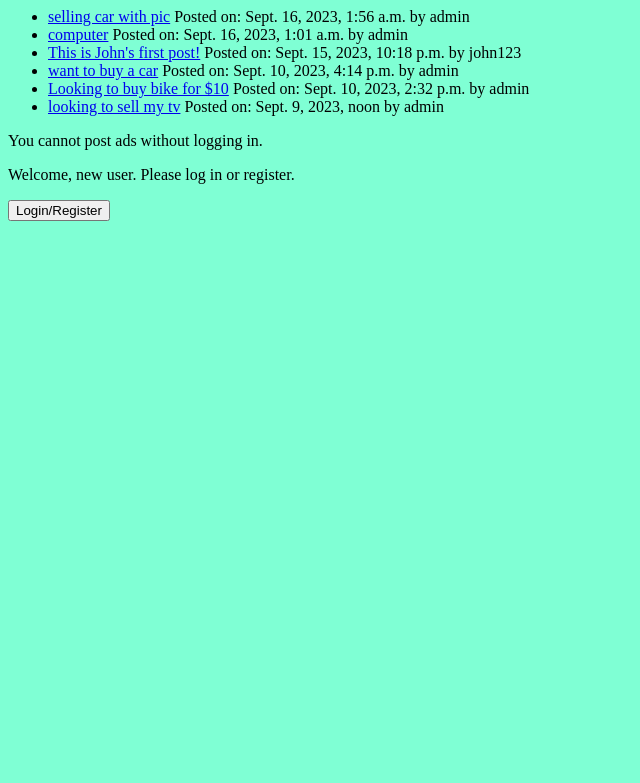
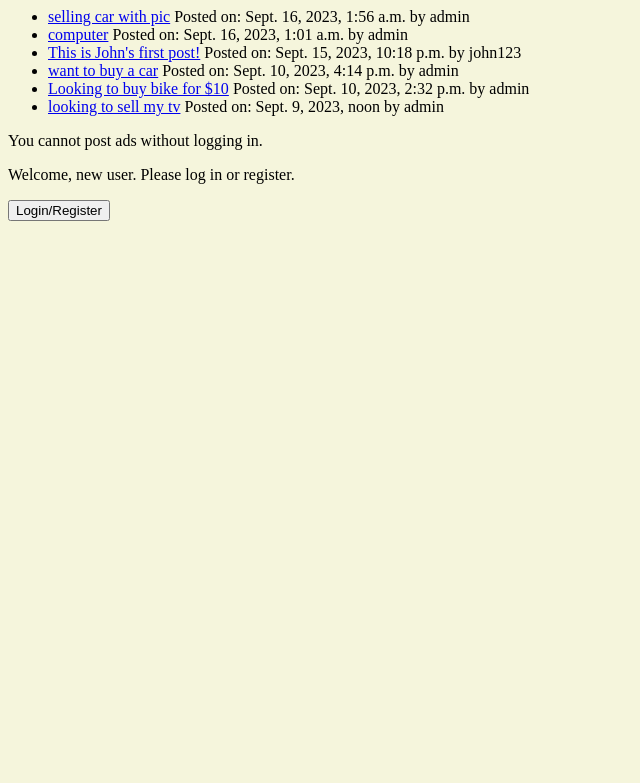
Before and after one commit to ehuang2467/classified_ads, a Django app: page /classified_ads/ in a window 1280 px wide. Shown: the top 783 px of the page, without its empty margins (0-640 px from the left). Run offline with Django 4.2, Linux system fonts and the light colour scheme; data comes from the database, SQL or seed files in the repository.

Commit message:
update todo and background color

```diff
--- a/ad_site/classified_ads/TODO.txt
+++ b/ad_site/classified_ads/TODO.txt
@@ -2,8 +2,6 @@ implement:
 DRY principle for displaying user logged in, etc
 
 allow users to upload multiple photos in their ads
-
-scale image size
 
 handle the media_root in settings better
 
--- a/ad_site/classified_ads/static/classified_ads/style.css
+++ b/ad_site/classified_ads/static/classified_ads/style.css
@@ -6,5 +6,5 @@ img {
 }
 
 body {
-  background-color: aquamarine;
+  background-color: beige;
 }
```
